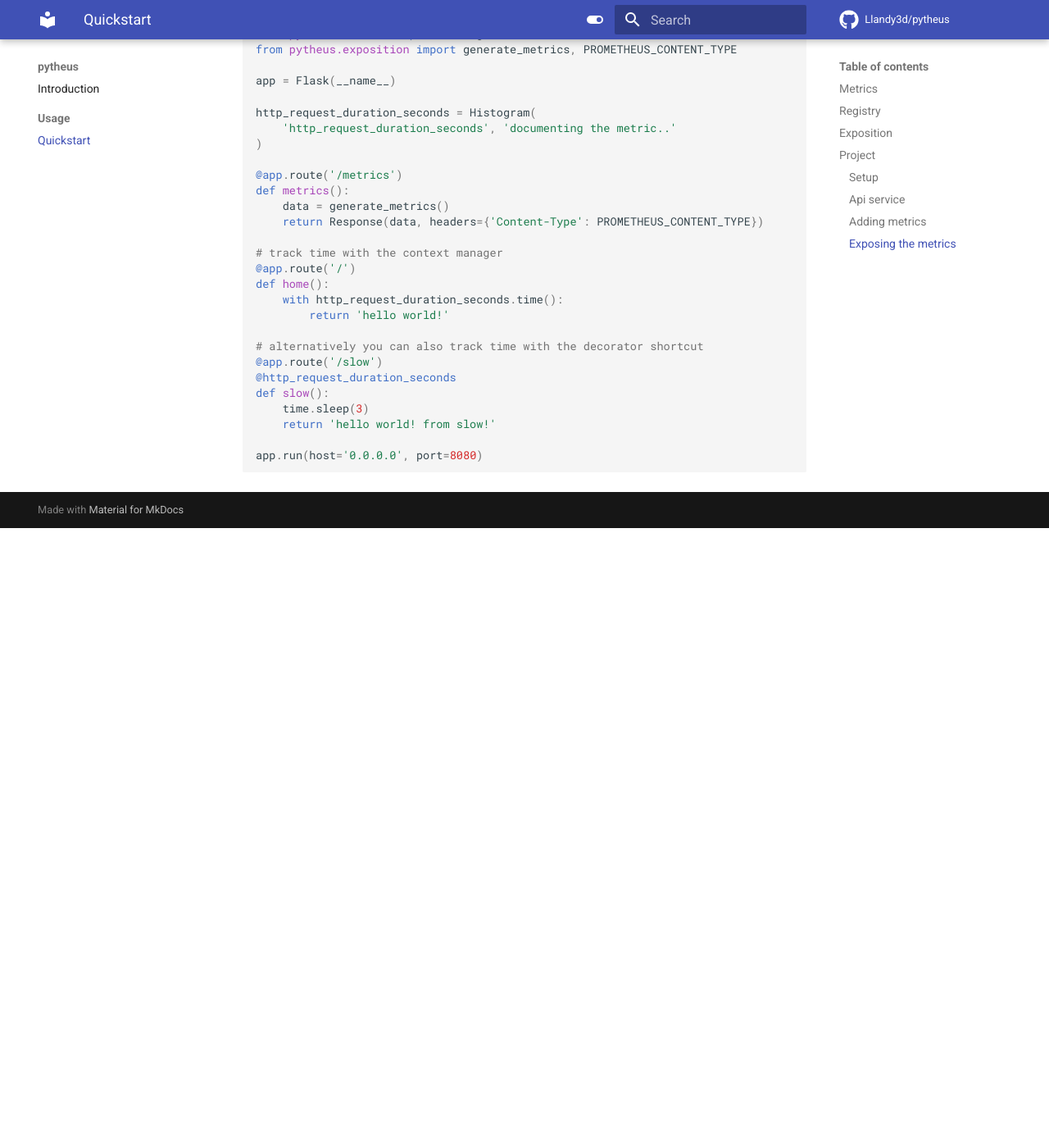
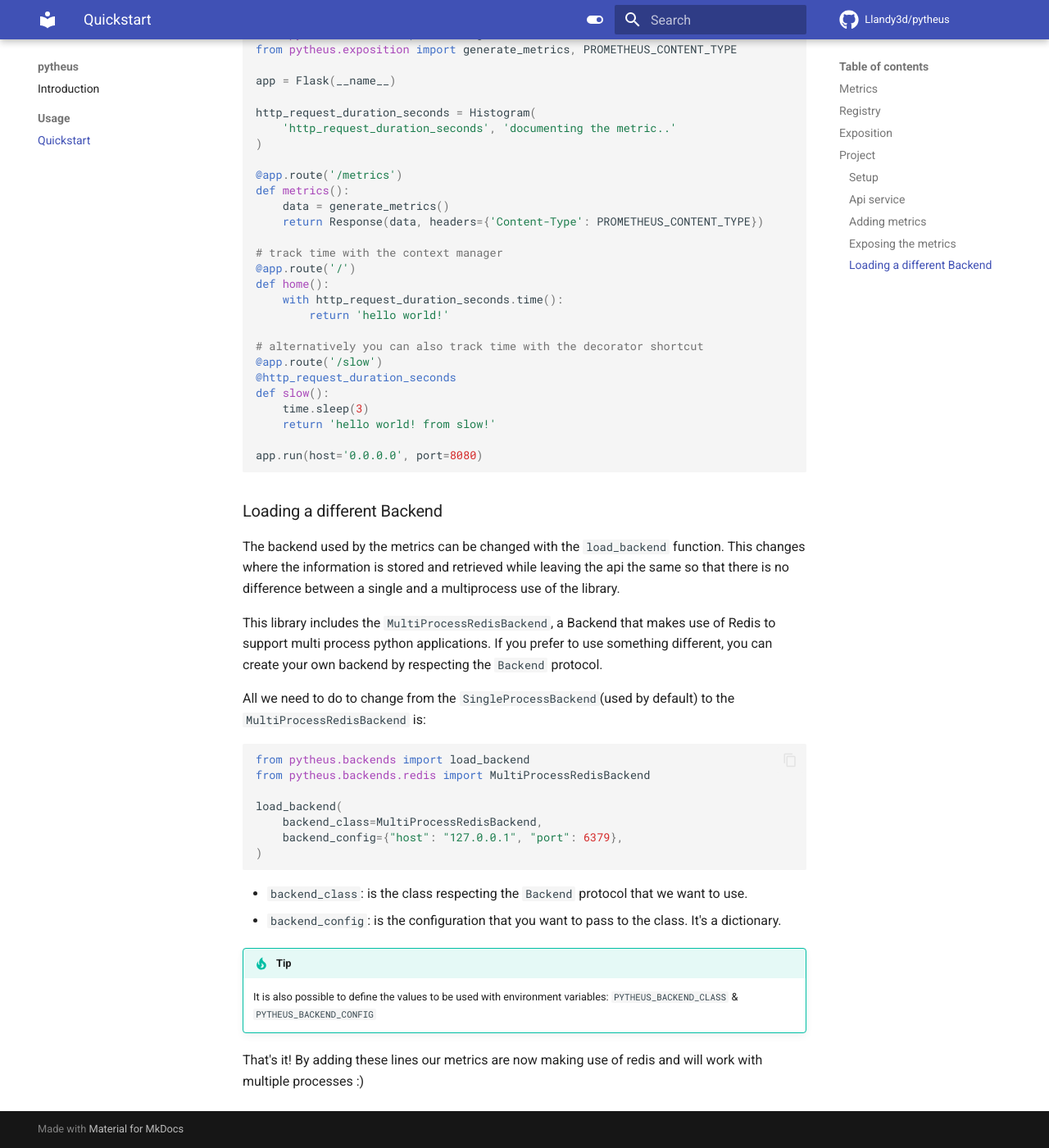
Before and after one commit to Llandy3d/pytheus, an MkDocs documentation site: the page built from docs/quickstart.md, in a window 1280 px wide and 1400 px high, scrolled down 6069 px. Shown: the whole window at 82% size. Built offline with MkDocs 1.6.1 and Material for MkDocs 9.7.7, drawn with Linux system fonts in a browser that asks for light colours; comment, search, counter and statistics services are not loaded; before the commit the page ends 6713 px from its top, so only the background shows below that.

Commit message:
quickstart: load a different backend

````diff
--- a/docs/quickstart.md
+++ b/docs/quickstart.md
@@ -276,3 +276,30 @@ def slow():
 
 app.run(host='0.0.0.0', port=8080)
 ```
+
+### Loading a different Backend
+
+The backend used by the metrics can be changed with the `load_backend` function. This changes where the information is stored and retrieved while leaving the api the same so that there is no difference between a single and a multiprocess use of the library.
+
+This library includes the `MultiProcessRedisBackend`, a Backend that makes use of Redis to support multi process python applications. If you prefer to use something different, you can create your own backend by respecting the `Backend` protocol.
+
+All we need to do to change from the `SingleProcessBackend`(used by default) to the `MultiProcessRedisBackend` is:
+
+```python
+from pytheus.backends import load_backend
+from pytheus.backends.redis import MultiProcessRedisBackend
+
+load_backend(
+    backend_class=MultiProcessRedisBackend,
+    backend_config={"host": "127.0.0.1", "port": 6379},
+)
+```
+
+- `backend_class`: is the class respecting the `Backend` protocol that we want to use.
+- `backend_config`: is the configuration that you want to pass to the class. It's a dictionary.
+
+!!! tip
+
+    It is also possible to define the values to be used with environment variables: `PYTHEUS_BACKEND_CLASS` & `PYTHEUS_BACKEND_CONFIG`
+
+That's it! By adding these lines our metrics are now making use of redis and will work with multiple processes :)
````
